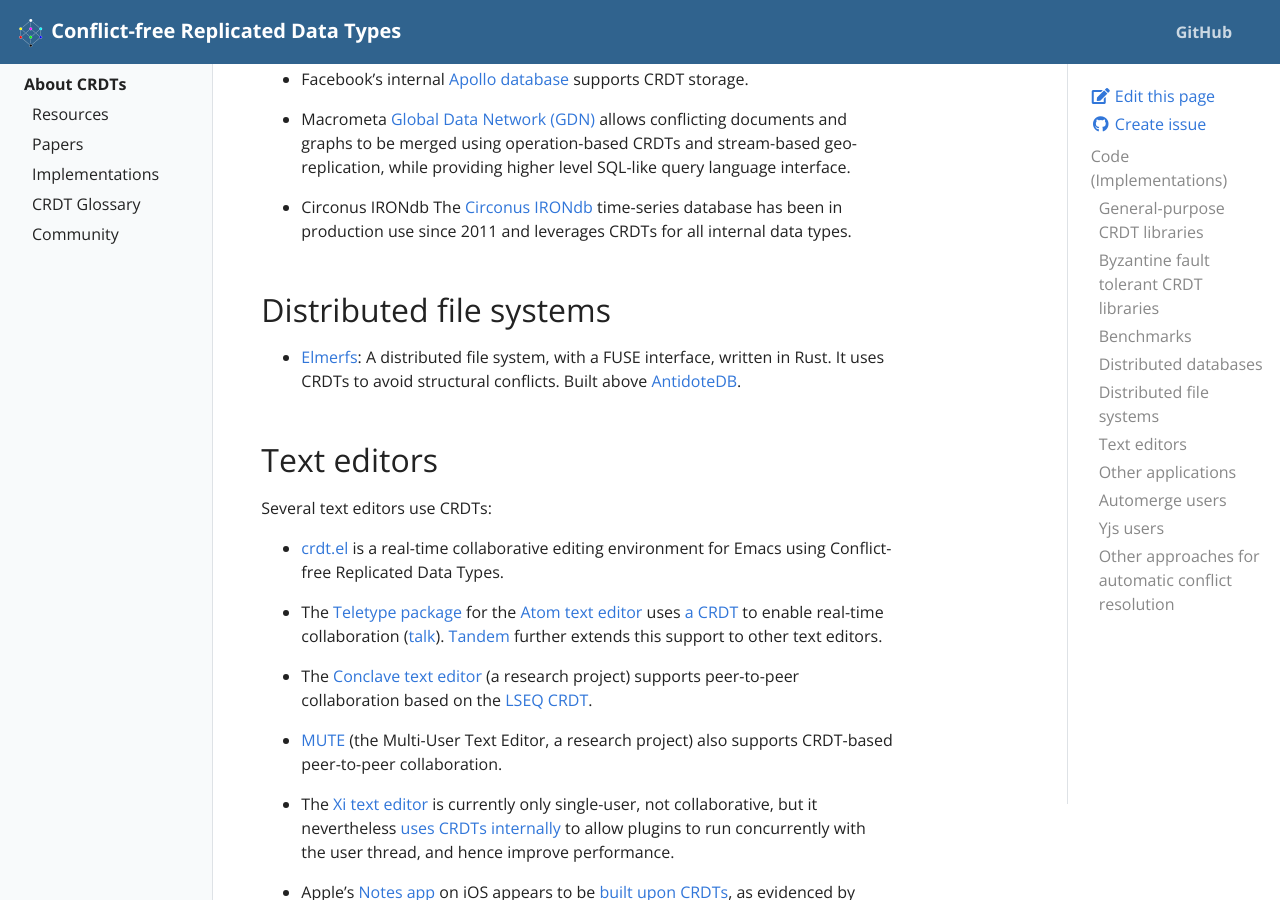
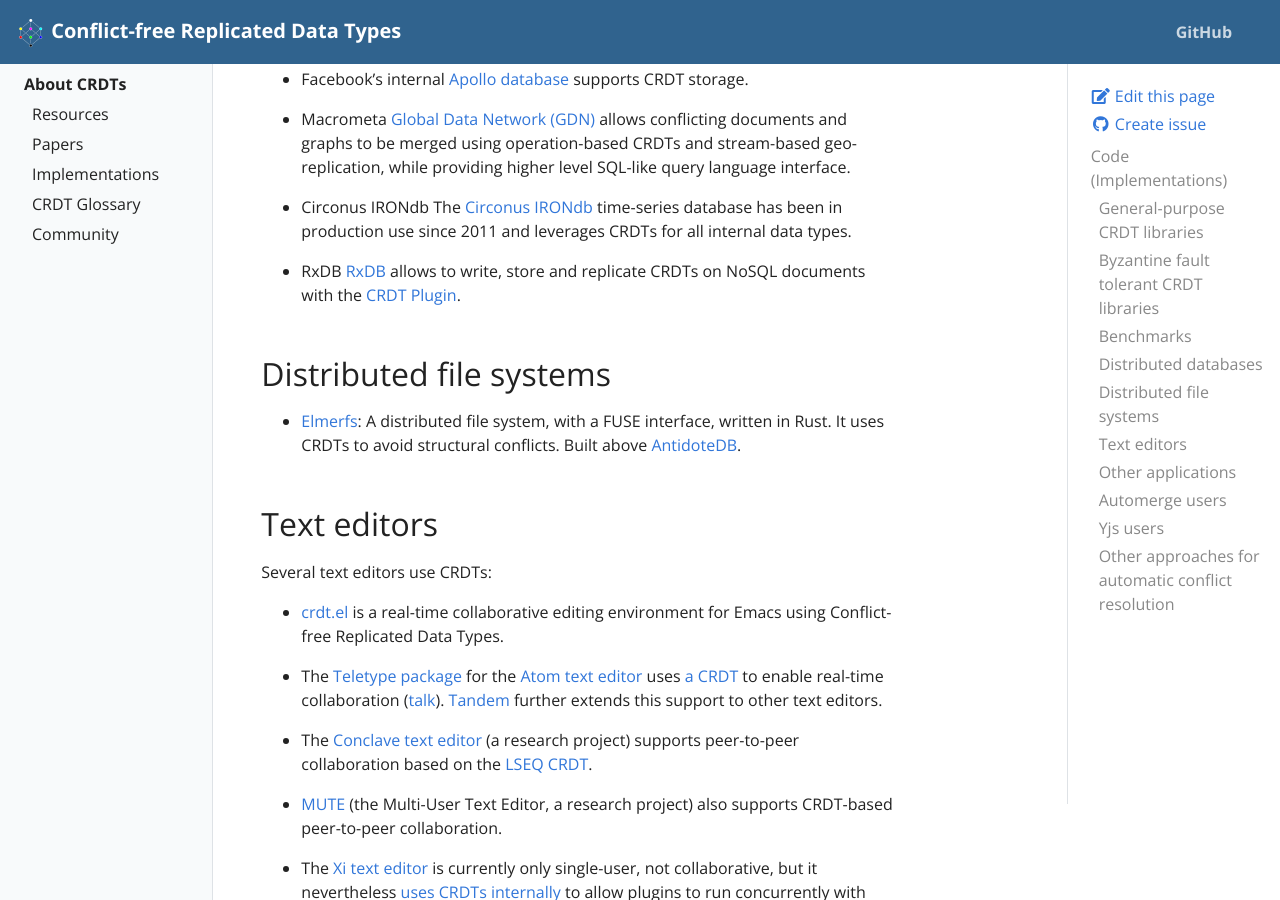
Before and after one commit to ept/crdt-website, a Jekyll site: the page built from pages/implementations.md, in a window 1280 px wide and 900 px high, scrolled down 2450 px. Built offline with Jekyll 4.4.1, drawn with Linux system fonts in a browser that asks for light colours.

Commit message:
Add RxDB CRDT plugin to "Distributed databases"

```diff
--- a/pages/implementations.md
+++ b/pages/implementations.md
@@ -148,6 +148,10 @@ Several distributed databases also have built-in support for CRDTs:
   time-series database has been in production use since 2011 and leverages CRDTs
   for all internal data types.
 
+* RxDB
+  [RxDB](https://rxdb.info/) allows to write, store and replicate CRDTs
+  on NoSQL documents with the [CRDT Plugin](https://rxdb.info/crdt.html).
+
 ## Distributed file systems
 
 * [Elmerfs](https://github.com/scality/elmerfs): A distributed file system, with a FUSE interface, written in Rust.  It uses CRDTs to avoid structural conflicts.  Built above [AntidoteDB](https://www.antidotedb.eu/).
```
